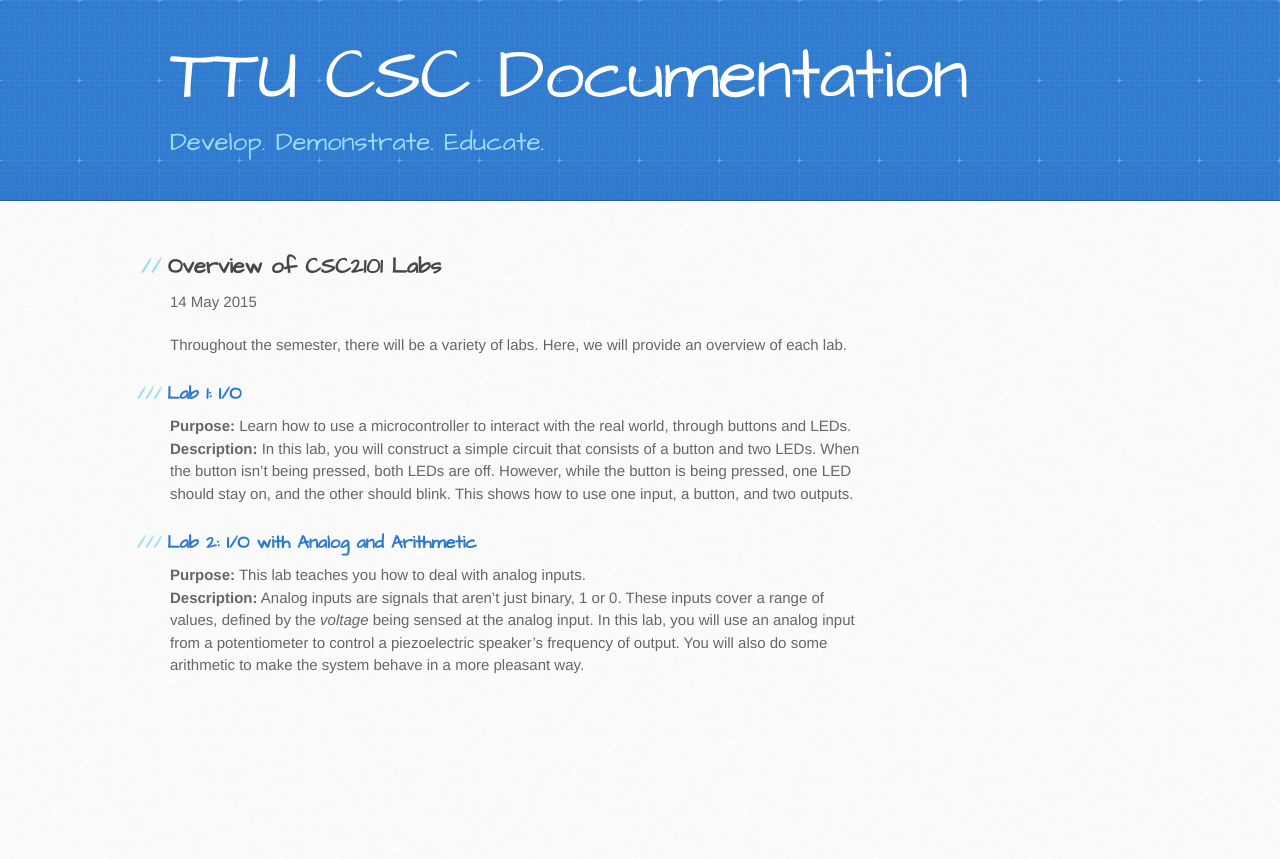
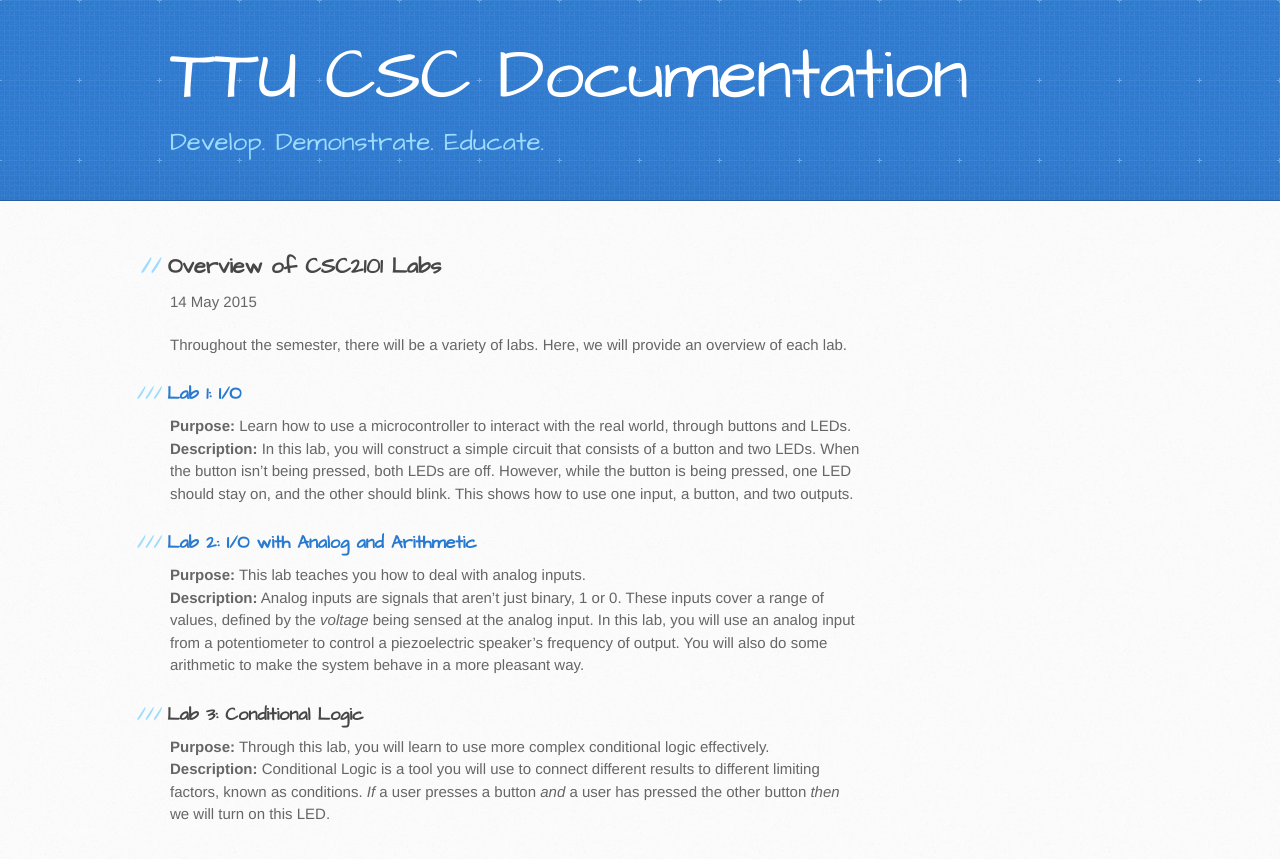
Before and after one commit to TTU-CSC/ttu-csc.github.com, a Jekyll site: the page built from _posts/2015-05-14-labs-overview.markdown, in a window 1280 px wide. Shown: the top 859 px of the page. Built offline with Jekyll 4.4.1, drawn with Linux system fonts in a browser that asks for light colours.

Commit message:
Update 2015-05-14-labs-overview.markdown

```diff
--- a/_posts/2015-05-14-labs-overview.markdown
+++ b/_posts/2015-05-14-labs-overview.markdown
@@ -14,3 +14,7 @@ Throughout the semester, there will be a variety of labs. Here, we will provide
 ### [Lab 2: I/O with Analog and Arithmetic]({% post_url 2015-05-14-lab-2-IO-analog %})
 **Purpose:** This lab teaches you how to deal with analog inputs.
 **Description:** Analog inputs are signals that aren't just binary, 1 or 0. These inputs cover a range of values, defined by the *voltage* being sensed at the analog input. In this lab, you will use an analog input from a potentiometer to control a piezoelectric speaker's frequency of output. You will also do some arithmetic to make the system behave in a more pleasant way.
+
+### Lab 3: Conditional Logic
+**Purpose:** Through this lab, you will learn to use more complex conditional logic effectively.
+**Description:** Conditional Logic is a tool you will use to connect different results to different limiting factors, known as conditions. *If* a user presses a button *and* a user has pressed the other button *then* we will turn on this LED.
```
